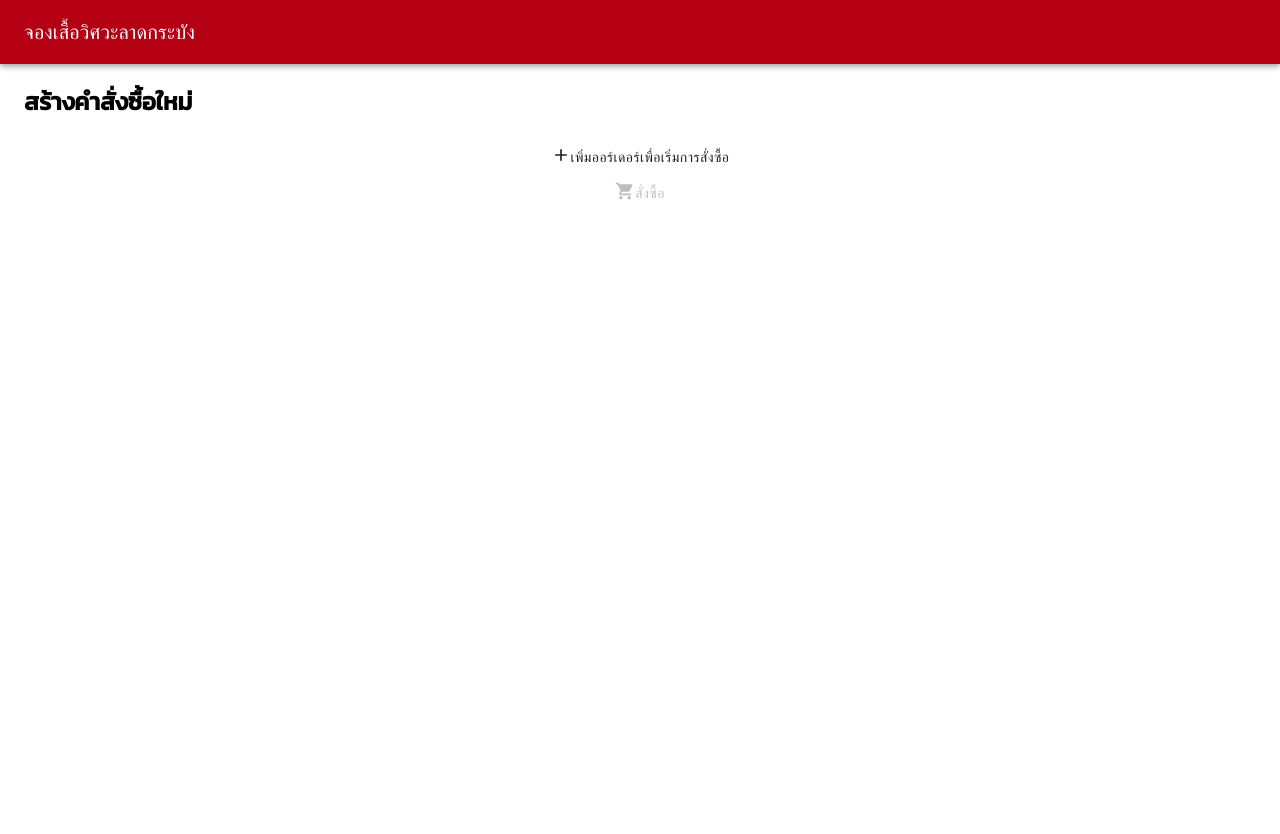
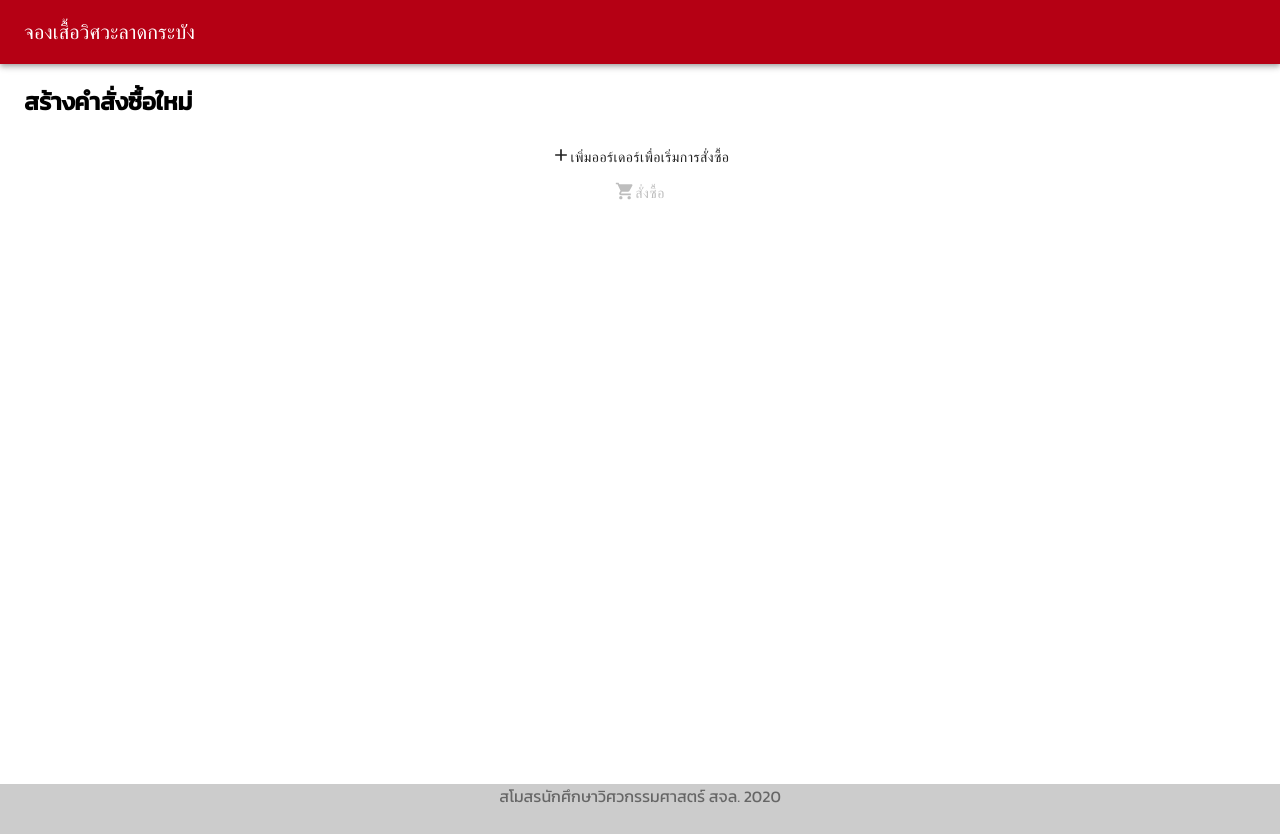
Before and after one commit to badgooooor/smoeng-uniform, a React (Vite) app: page / in a window 1280 px wide. Before the commit the page ends 800 px from the top, so only its background shows below. Built offline with nearby package versions, Linux system fonts and the light colour scheme.

Commit message:
Add footer

```diff
--- /dev/null
+++ b/src/components/Footer.tsx
@@ -0,0 +1,34 @@
+import * as React from "react";
+import { createStyles, makeStyles, Theme, fade } from '@material-ui/core/styles';
+import { Box } from "@material-ui/core";
+
+const useStyles = makeStyles((theme: Theme) =>
+  createStyles({
+    root: {
+      flexGrow: 1,
+      background: theme.palette.secondary.dark,
+      height: "50px",
+      width: "100%",
+      textAlign: "center",
+      alignItems: "center",
+
+    },
+    menuButton: {
+      marginRight: theme.spacing(2),
+    },
+    text: {
+      flexGrow: 1,
+      color: fade(theme.palette.secondary.contrastText, 0.5),
+    },
+  }),
+);
+
+export default function Footer() {
+  const classes = useStyles();
+
+  return (
+    <Box className={classes.root}>
+      <Box className={classes.text}>สโมสรนักศึกษาวิศวกรรมศาสตร์ สจล. 2020</Box>
+    </Box>
+  )
+}
--- a/src/containers/Layout.tsx
+++ b/src/containers/Layout.tsx
@@ -1,22 +1,43 @@
 import * as React from 'react';
 import { Container, Box } from '@material-ui/core';
+import { createStyles, makeStyles, Theme } from '@material-ui/core/styles';
 
 import NavBar from "../components/NavBar";
+import Footer from '../components/Footer';
 
 interface Props {
   window?: () => Window;
   children: React.ReactElement;
 }
 
+const useStyles = makeStyles((theme: Theme) =>
+  createStyles({
+    root: {
+      display: "flex",
+      minHeight: "100vh",
+      flexDirection: "column"
+    },
+    body: {
+      height: "90vh",
+      flexGrow: 1,
+    },
+    footer: {
+      height: "30px"
+    }
+  }),
+);
+
 export default function Layout(props: Props) {
+  const classes = useStyles();
   return (
-    <React.Fragment>
+    <div className={classes.root}>
       <NavBar />
-      <Container>
+      <Container className={classes.body}>
         <Box my={2}>
           {props.children}
         </Box>
       </Container>
-    </React.Fragment>
+      <Footer className={classes.footer} />
+    </div>
   )
 }
```
